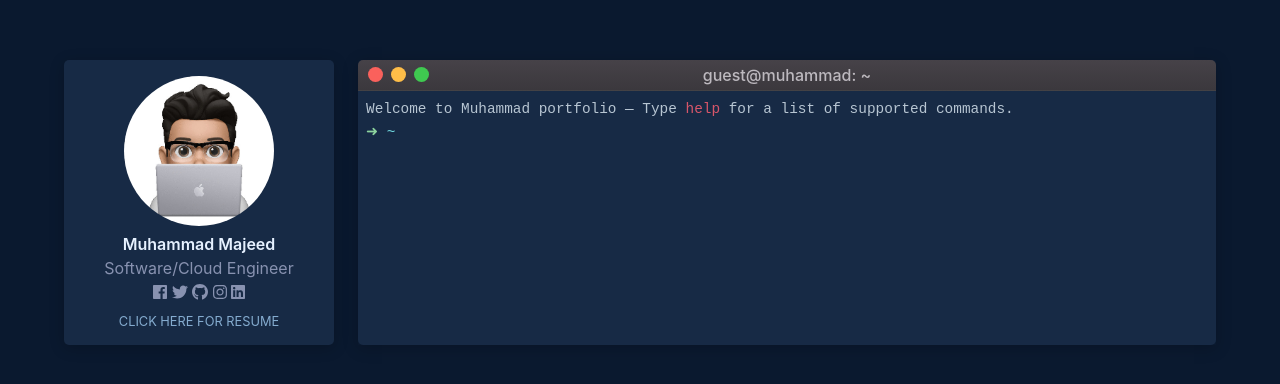
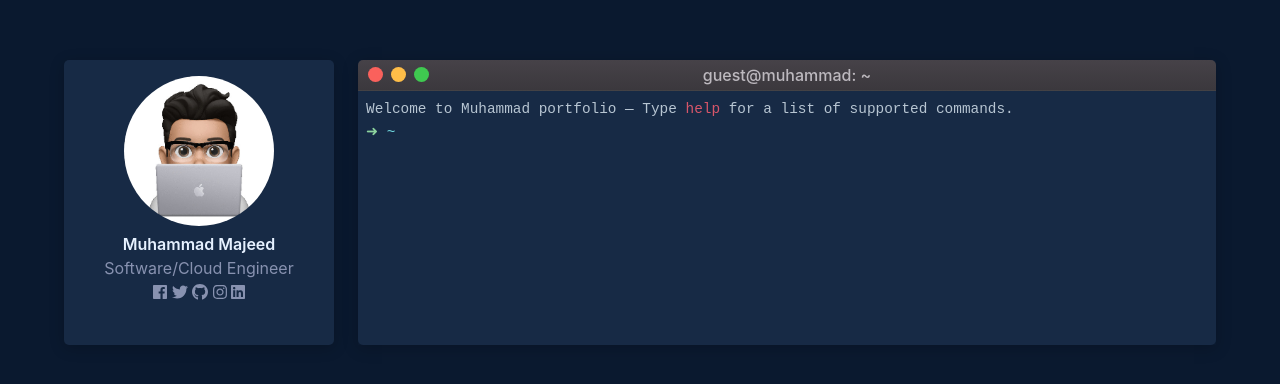
Before and after one commit to ujmrsusman/musmanm.github.io, a plain HTML site: page index.html in a window 1280 px wide. Shown: the part 126-510 px from the top of the page. Drawn offline with nearby package versions, Linux system fonts and the light colour scheme.

Commit message:
Update index.html

```diff
--- a/index.html
+++ b/index.html
@@ -27,11 +27,6 @@
                 <a href="https://github.com/musmanm"><i class="fab fa-github icon"></i></a>
                 <a href="https://www.instagram.com/musmanm95/"><i class="fab fa-instagram icon"></i></a>
                 <a href="https://www.linkedin.com/in/muhammadmajeed/"><i class="fab fa-linkedin icon"></i></a>
-              </div>
-              <div class="resume">
-                <a href="./MuhammadMajeed2022.pdf" class="sidebar-link">
-                  Click here for Resume
-                </a>
               </div>
             </div>
           </div>
```
